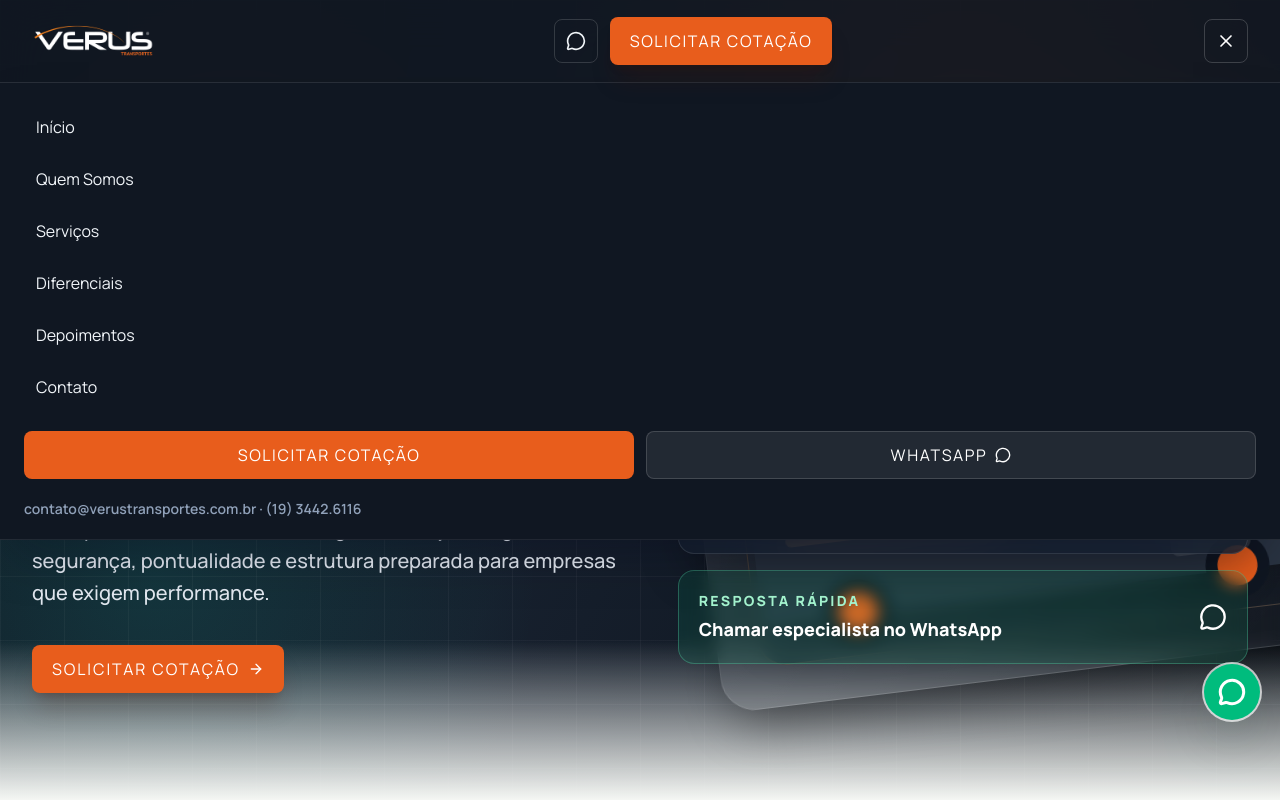
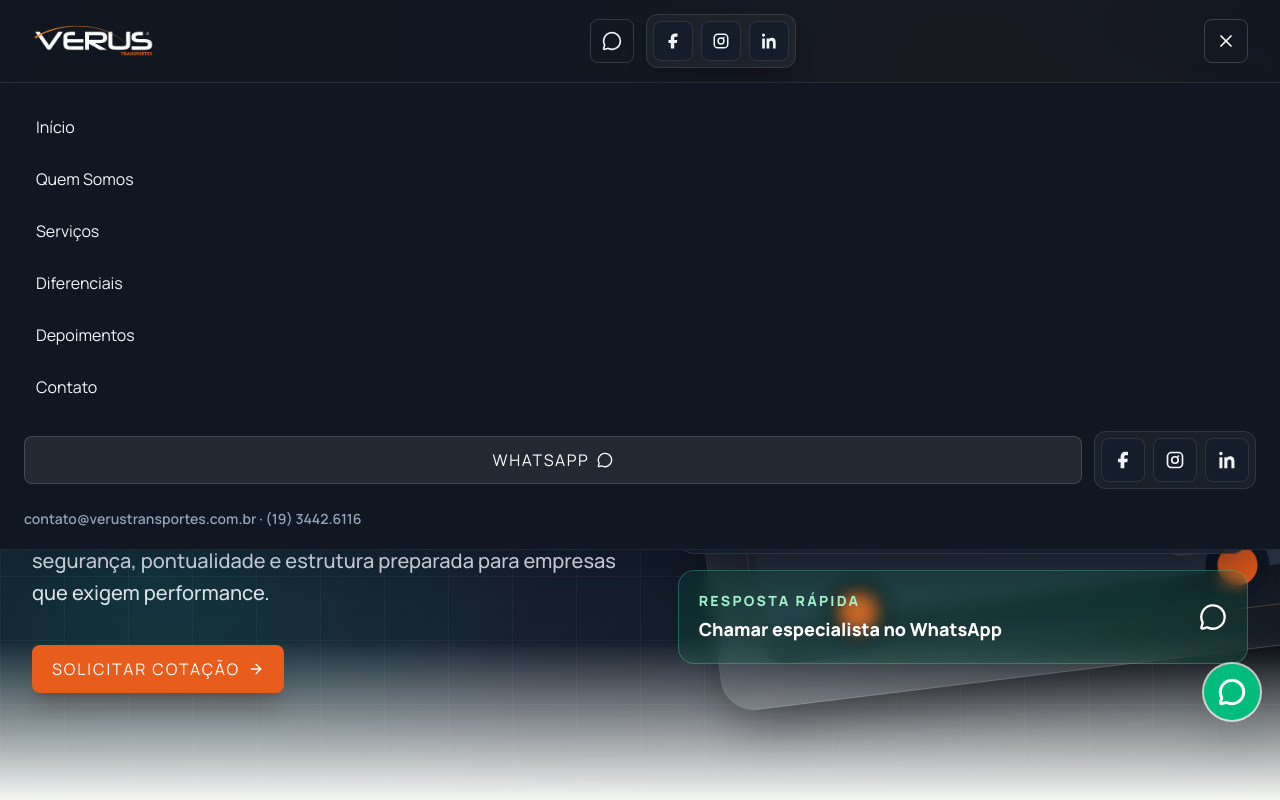
Before and after one commit to madalkmin/verus, a React (Vite) app: page / in a window 1280 px wide. Both pictures are taken after a click on the button "Abrir menu". Shown: the top 800 px of the page. Built offline with nearby package versions, Linux system fonts and the light colour scheme.

Commit message:
Replace navbar CTA with social links

```diff
--- a/src/components/Header.jsx
+++ b/src/components/Header.jsx
@@ -1,6 +1,7 @@
 import { useEffect, useState } from 'react'
 import { Menu, MessageCircle, Phone, X } from 'lucide-react'
-import { contact, navLinks } from '../data/siteData'
+import { contact, navLinks, socialLinks } from '../data/siteData'
+import BrandIcon from './BrandIcon'
 import Logo from './Logo'
 
 function Header() {
@@ -29,7 +30,10 @@ function Header() {
           <Logo light />
         </div>
 
-        <nav className="hidden min-w-0 flex-1 items-center justify-center gap-1.5 min-[1500px]:flex" aria-label="Menu principal">
+        <nav
+          className="hidden min-w-0 flex-1 items-center justify-center gap-1.5 min-[1500px]:flex"
+          aria-label="Menu principal"
+        >
           {navLinks.map((link) => (
             <a
               key={link.href}
@@ -56,12 +60,20 @@ function Header() {
           >
             <MessageCircle className="h-5 w-5" />
           </a>
-          <a
-            href="#contato"
-            className="inline-flex min-h-12 items-center justify-center gap-2 whitespace-nowrap rounded-lg bg-[#e85d1c] px-5 text-sm font-extrabold uppercase tracking-[0.1em] !text-white shadow-xl shadow-orange-950/20 transition hover:bg-[#c84c13] focus-visible:outline focus-visible:outline-2 focus-visible:outline-offset-2 focus-visible:outline-[#e85d1c]"
-          >
-            Solicitar cotação
-          </a>
+          <div className="flex items-center gap-2 rounded-xl border border-white/10 bg-white/[0.045] p-1.5 shadow-xl shadow-slate-950/15">
+            {socialLinks.map((social) => (
+              <a
+                key={social.label}
+                href={social.href}
+                target="_blank"
+                rel="noreferrer"
+                className="group grid h-10 w-10 place-items-center rounded-lg border border-white/10 bg-[#151d2a] !text-slate-100 transition hover:-translate-y-0.5 hover:border-orange-300 hover:bg-[#e85d1c] hover:!text-white hover:shadow-lg hover:shadow-orange-950/25"
+                aria-label={social.label}
+              >
+                <BrandIcon name={social.icon} className="h-[18px] w-[18px] transition group-hover:scale-110" />
+              </a>
+            ))}
+          </div>
         </div>
 
         <button
@@ -91,14 +103,7 @@ function Header() {
               {link.label}
             </a>
           ))}
-          <div className="mt-4 grid gap-3 sm:grid-cols-2">
-            <a
-              href="#contato"
-              onClick={closeMenu}
-              className="inline-flex min-h-12 items-center justify-center rounded-lg bg-[#e85d1c] px-5 text-sm font-extrabold uppercase tracking-[0.1em] !text-white transition hover:bg-[#c84c13]"
-            >
-              Solicitar cotação
-            </a>
+          <div className="mt-4 grid gap-3 sm:grid-cols-[1fr_auto] sm:items-center">
             <a
               href={contact.whatsappUrl}
               className="inline-flex min-h-12 items-center justify-center gap-2 rounded-lg border border-white/15 bg-white/[0.08] px-5 text-sm font-extrabold uppercase tracking-[0.1em] !text-white transition hover:bg-white/[0.12]"
@@ -106,6 +111,21 @@ function Header() {
               WhatsApp
               <MessageCircle className="h-4 w-4" />
             </a>
+            <div className="flex justify-center gap-2 rounded-xl border border-white/10 bg-white/[0.045] p-1.5">
+              {socialLinks.map((social) => (
+                <a
+                  key={social.label}
+                  href={social.href}
+                  target="_blank"
+                  rel="noreferrer"
+                  className="grid h-11 w-11 place-items-center rounded-lg border border-white/10 bg-[#151d2a] !text-slate-100 transition hover:border-orange-300 hover:bg-[#e85d1c] hover:!text-white"
+                  aria-label={social.label}
+                  onClick={closeMenu}
+                >
+                  <BrandIcon name={social.icon} className="h-5 w-5" />
+                </a>
+              ))}
+            </div>
           </div>
           <p className="mt-4 text-sm font-semibold text-slate-400">
             {contact.email} · {contact.phones[0]}
```
